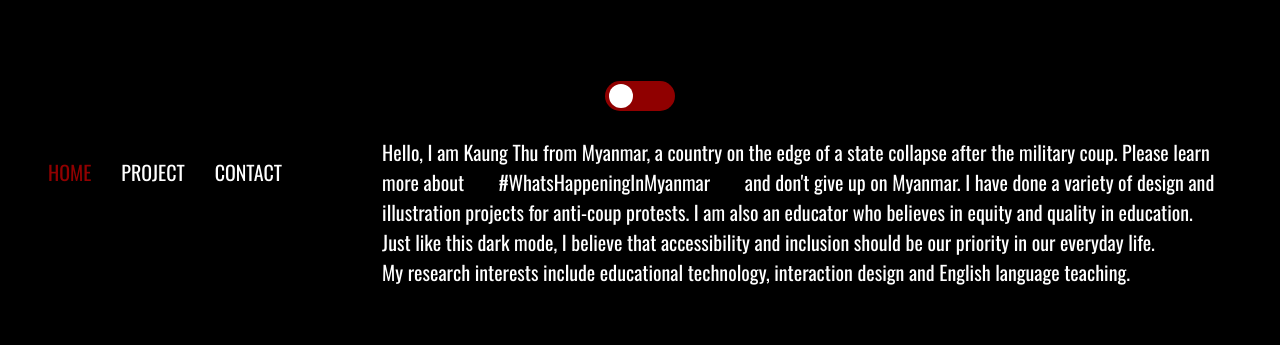
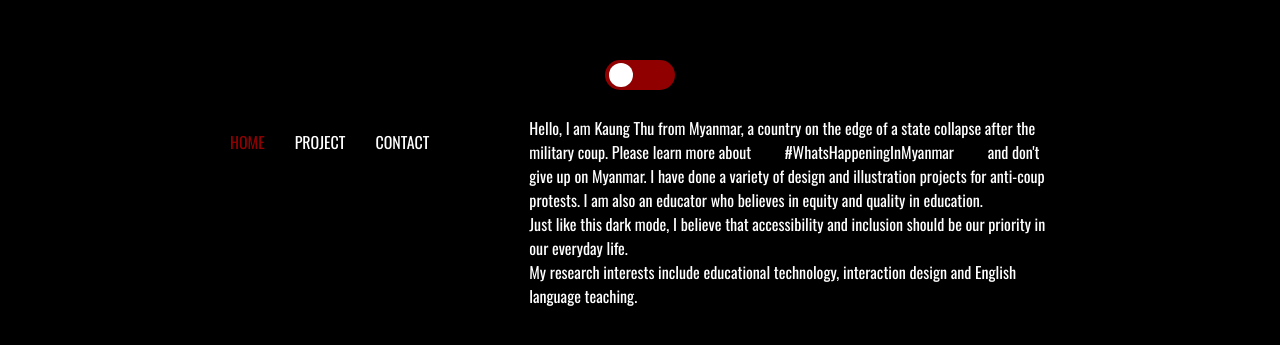
Before and after one commit to olivachen/olivachen, a plain HTML site: page index.html in a window 1280 px wide. Shown: the part 211-556 px from the top of the page. Drawn offline with nearby package versions, Linux system fonts and the light colour scheme.

Commit message:
Update portfolio.css

```diff
--- a/portfolio.css
+++ b/portfolio.css
@@ -16,6 +16,9 @@ body {
 }
 
 .container {
+  max-width: 900px;
+	width: 100%;
+	margin: auto;
   display: flex;
   align-items: center;
   justify-content: center;
@@ -73,7 +76,7 @@ ul a, ul p {
   position: relative;
   color: var(--text);
   font-family: "Oswald", sans-serif;
-  font-size: 20px;
+  font-size: 16px;
   text-decoration: none;
 }
 ul a:before, ul p:before {
```
